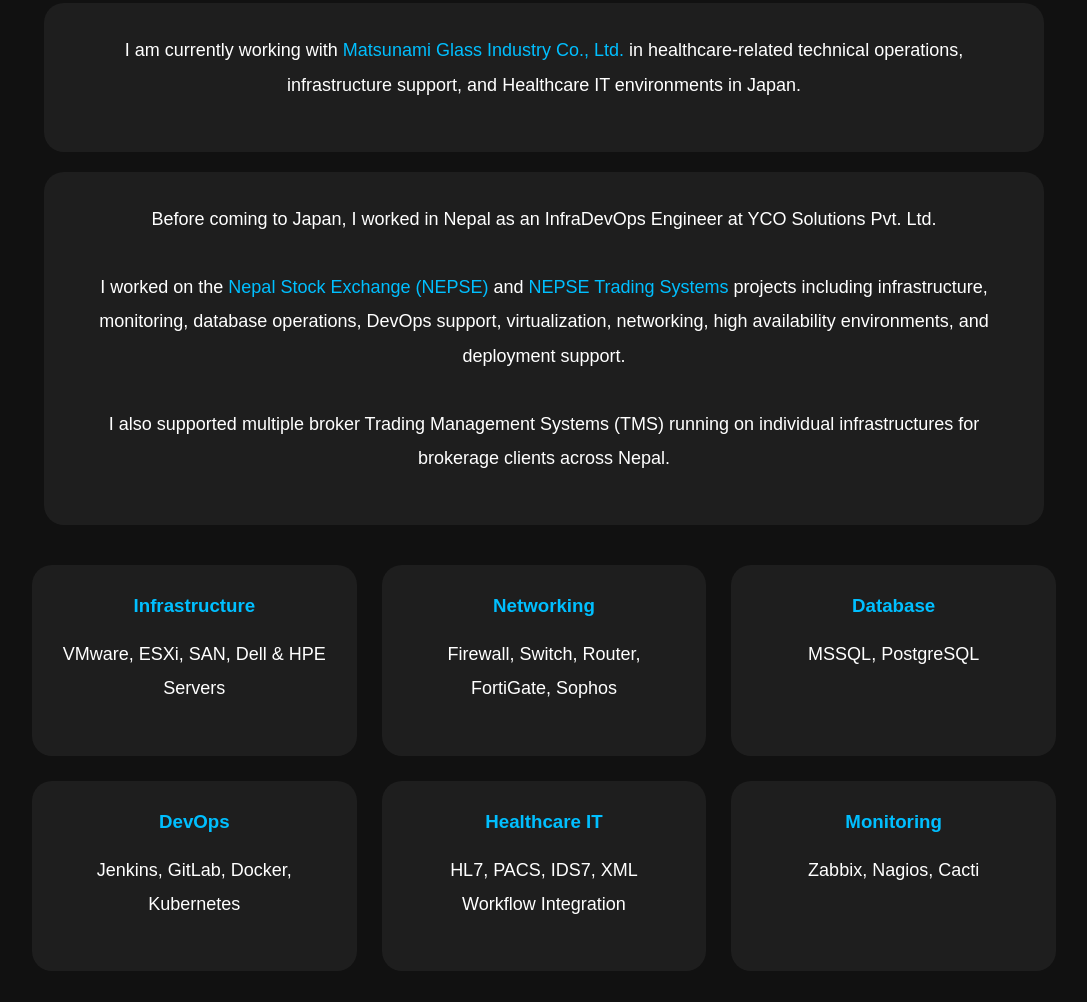
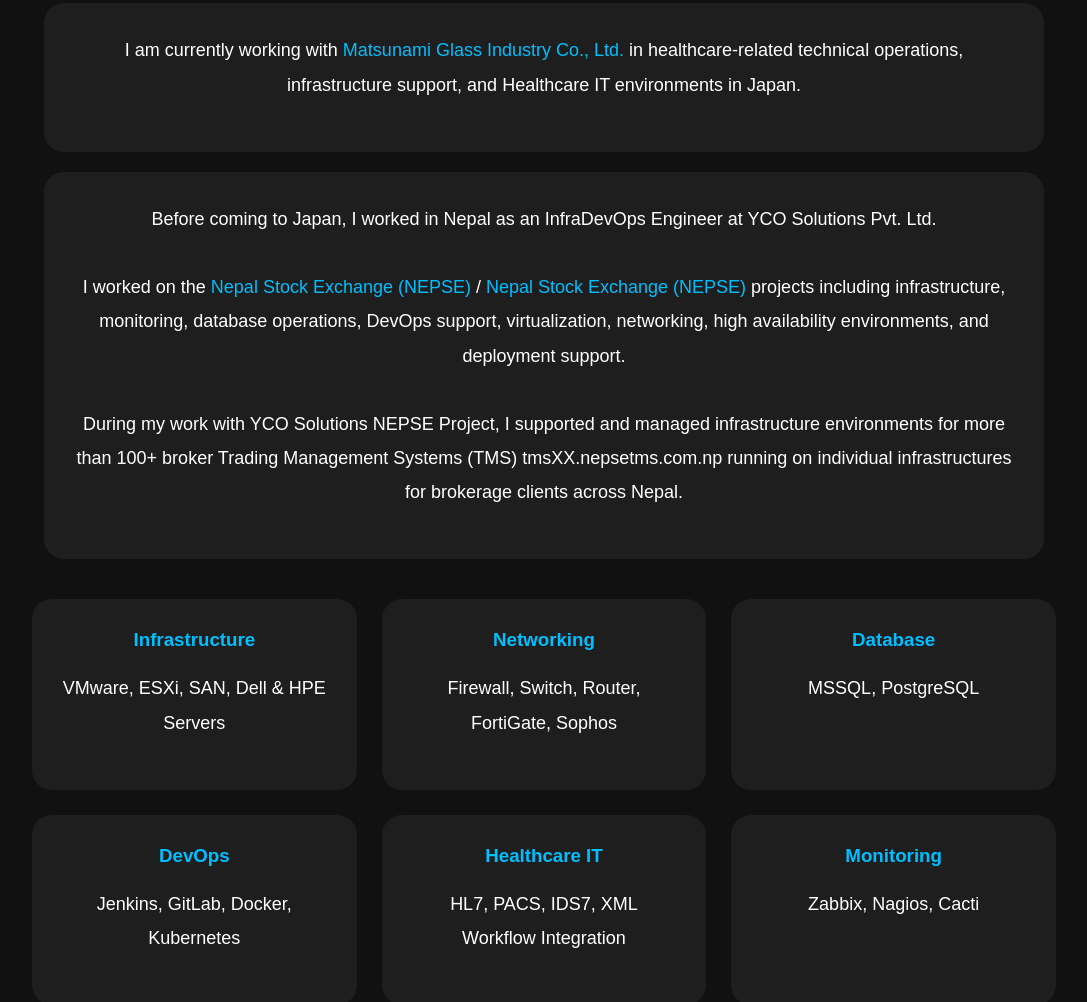
Before and after one commit to bhattadeepakraj1111-arch/bhattadeepakraj1111-arch.github.io, a plain HTML site: page index.html in a window 1280 px wide. Shown: the part 1903-2905 px from the top of the page, without its empty margins (96-1183 px from the left). Drawn offline with Linux system fonts and the light colour scheme.

Commit message:
Update index.html

```diff
--- a/index.html
+++ b/index.html
@@ -321,12 +321,12 @@
 
             </a>
 
-            and
+            /
 
             <a href="https://nepalstock.com/"
                target="_blank">
 
-                NEPSE Trading Systems
+                Nepal Stock Exchange (NEPSE)
 
             </a>
 
@@ -341,8 +341,9 @@
 
             <br><br>
 
-            I also supported multiple broker
-            Trading Management Systems (TMS)
+            During my work with YCO Solutions  NEPSE Project,
+            I supported and managed infrastructure environments for
+            more than 100+ broker Trading Management Systems (TMS) tmsXX.nepsetms.com.np
             running on individual infrastructures
             for brokerage clients across Nepal.
 
```
